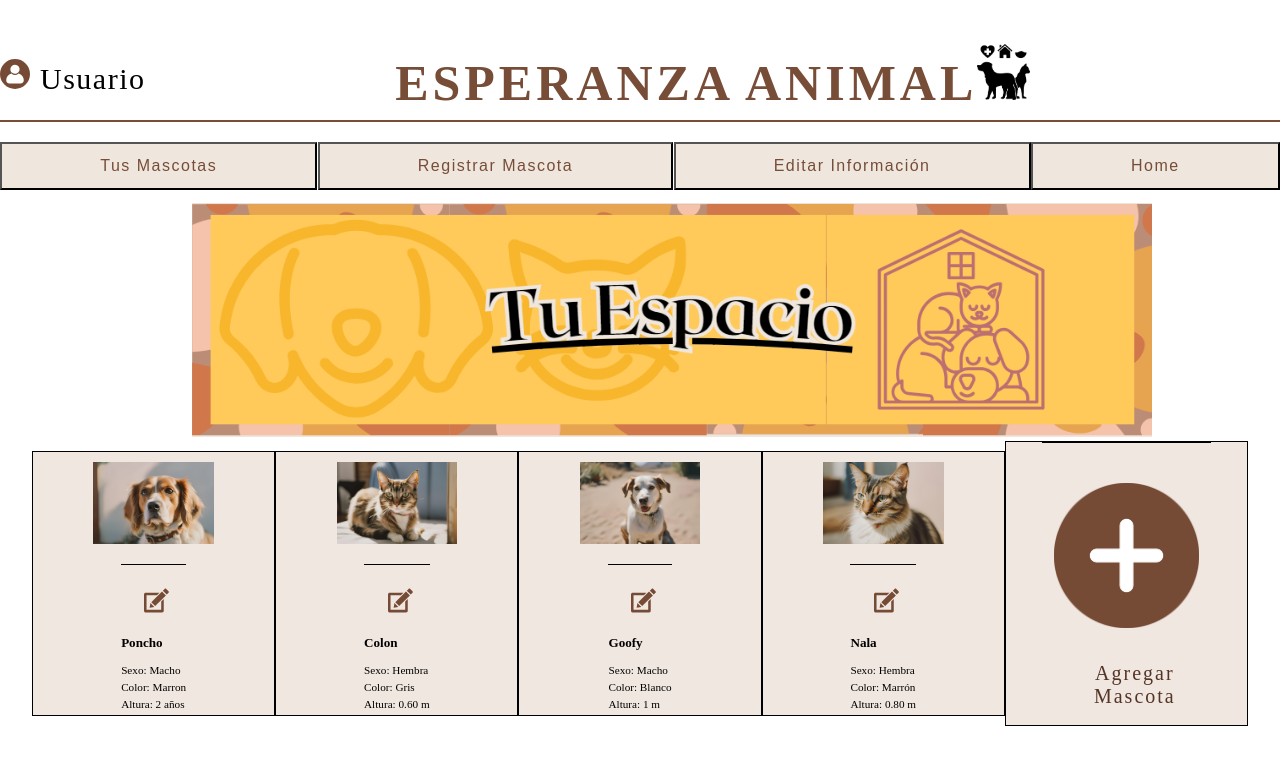
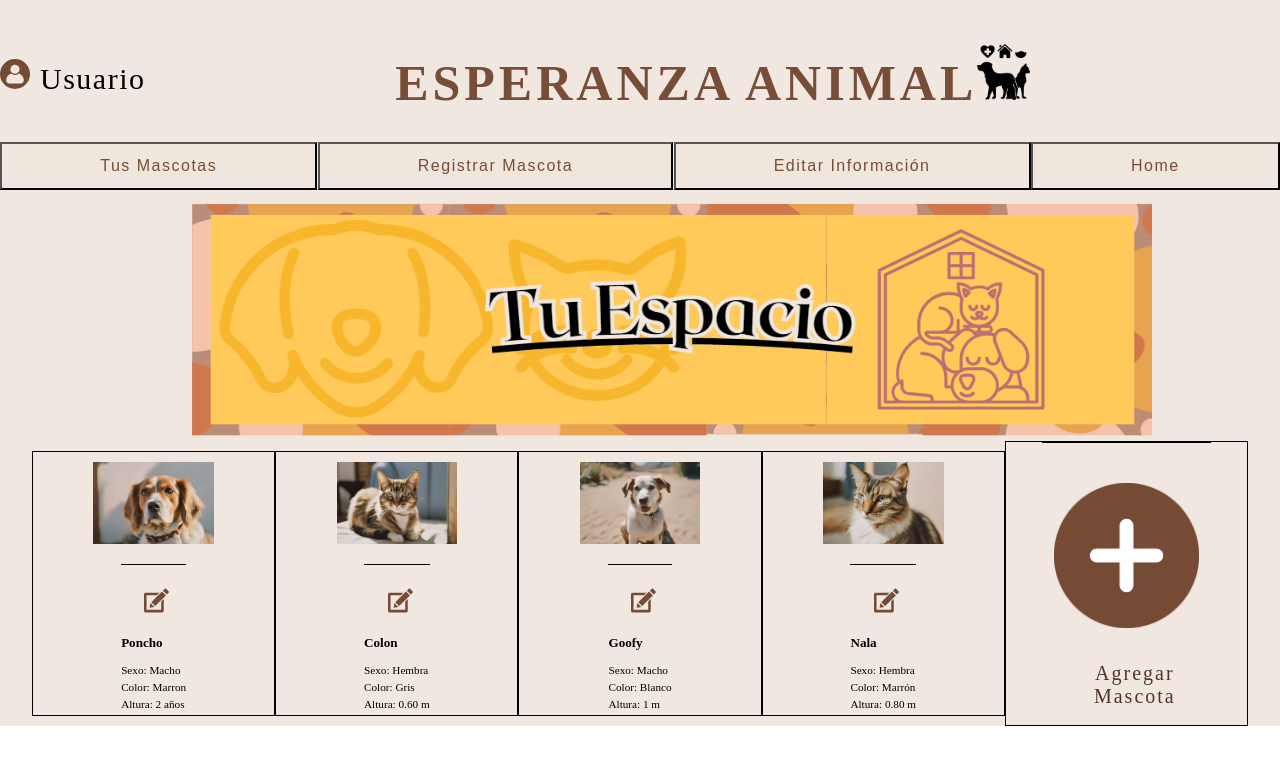
Before and after one commit to XavierSaurio/Esperanza-Animal, a React (Create React App) app: page /espacio in a window 1280 px wide. Shown: the top 764 px of the page. Built offline with nearby package versions, Linux system fonts and the light colour scheme.

Commit message:
cambio tu espacio

```diff
--- a/src/Estilos/StyleUI4.css
+++ b/src/Estilos/StyleUI4.css
@@ -1,3 +1,13 @@
+.Container {
+  background-color: #F0E7E0;
+
+  display: flex; /* Esto permite que las cajas se coloquen una al lado de la otra si es necesario */
+  flex-direction: column; /* Usa 'row' si deseas que las cajas estén una al lado de la otra */
+  margin: 0; /* Sin márgenes */
+  padding: 0; /* Sin padding */
+  height: 100%;
+  width: 100%;
+}
 body {
     font-family: serif, sans-serif;
   }
```
